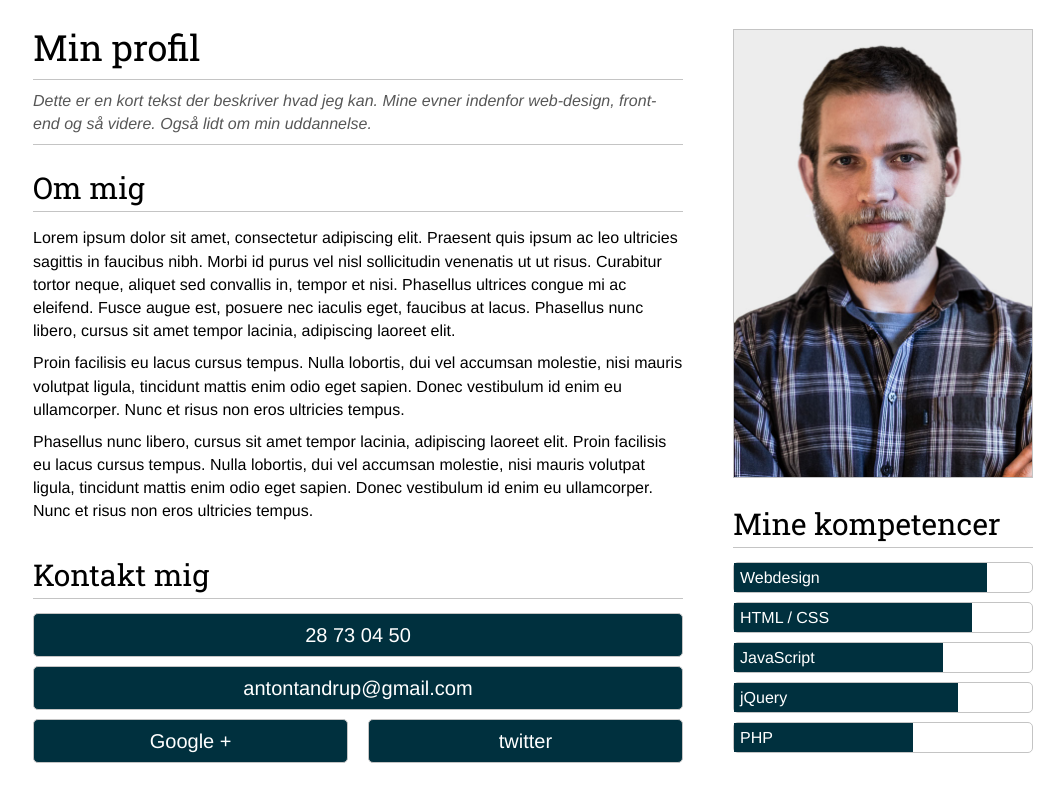
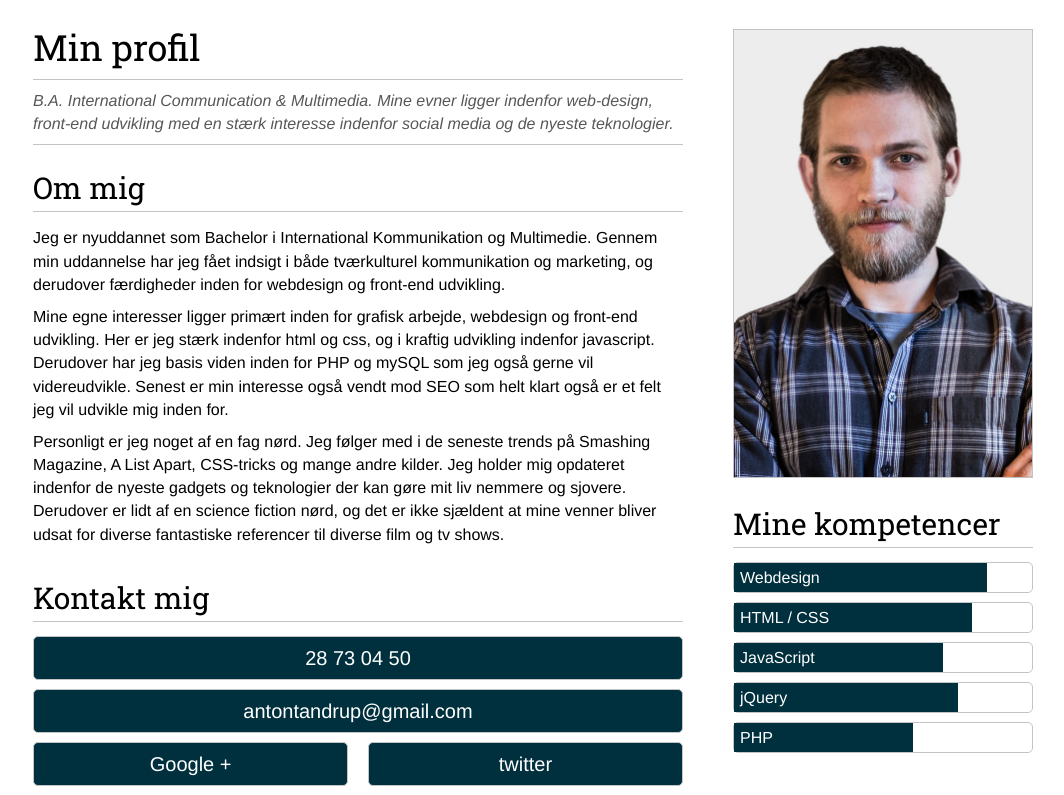
Before and after one commit to antontanderup/portfolio, a PHP site: page /profil.php in a window 1280 px wide. Shown: the part 60-855 px from the top of the page, without its empty margins (107-1171 px from the left). Before the commit the page ends 823 px from the top, so only its background shows below. Run offline with PHP 8.4, Linux system fonts and the light colour scheme.

Commit message:
Added content to Profile

```diff
--- a/profil.php
+++ b/profil.php
@@ -20,15 +20,15 @@
 		<div class="intro">
 			<h1 class="title">Min profil</h1>
 			<section class="intro-text">
-				<p>Dette er en kort tekst der beskriver hvad jeg kan. Mine evner indenfor web-design, front-end og så videre. Også lidt om min uddannelse.</p>
+				<p>B.A. International Communication &amp; Multimedia. Mine evner ligger indenfor web-design, front-end udvikling med en stærk interesse indenfor social media og de nyeste teknologier.</p>
 			</section>
 		</div> <!-- intro-text END -->
 
 		<article class="about">
 			<h2 class="subhead">Om mig</h2>
-			<p>Lorem ipsum dolor sit amet, consectetur adipiscing elit. Praesent quis ipsum ac leo ultricies sagittis in faucibus nibh. Morbi id purus vel nisl sollicitudin venenatis ut ut risus. Curabitur tortor neque, aliquet sed convallis in, tempor et nisi. Phasellus ultrices congue mi ac eleifend. Fusce augue est, posuere nec iaculis eget, faucibus at lacus. Phasellus nunc libero, cursus sit amet tempor lacinia, adipiscing laoreet elit.</p>
-			<p>Proin facilisis eu lacus cursus tempus. Nulla lobortis, dui vel accumsan molestie, nisi mauris volutpat ligula, tincidunt mattis enim odio eget sapien. Donec vestibulum id enim eu ullamcorper. Nunc et risus non eros ultricies tempus.</p>
-			<p>Phasellus nunc libero, cursus sit amet tempor lacinia, adipiscing laoreet elit. Proin facilisis eu lacus cursus tempus. Nulla lobortis, dui vel accumsan molestie, nisi mauris volutpat ligula, tincidunt mattis enim odio eget sapien. Donec vestibulum id enim eu ullamcorper. Nunc et risus non eros ultricies tempus.</p>
+			<p>Jeg er nyuddannet som Bachelor i International Kommunikation og Multimedie. Gennem min uddannelse har jeg fået indsigt i både tværkulturel kommunikation og marketing, og derudover færdigheder inden for webdesign og front-end udvikling.</p>
+			<p>Mine egne interesser ligger primært inden for grafisk arbejde, webdesign og front-end udvikling. Her er jeg stærk indenfor html og css, og i kraftig udvikling indenfor javascript. Derudover har jeg basis viden inden for PHP og mySQL som jeg også gerne vil videreudvikle. Senest er min interesse også vendt mod SEO som helt klart også er et felt jeg vil udvikle mig inden for.</p>
+			<p>Personligt er jeg noget af en fag nørd. Jeg følger med i de seneste trends på Smashing Magazine, A List Apart, CSS-tricks og mange andre kilder. Jeg holder mig opdateret indenfor de nyeste gadgets og teknologier der kan gøre mit liv nemmere og sjovere. Derudover er lidt af en science fiction nørd, og det er ikke sjældent at mine venner bliver udsat for diverse fantastiske referencer til diverse film og tv shows.</p>
 		</article> <!-- about END -->
 
 		<aside class="kontakt">
```
